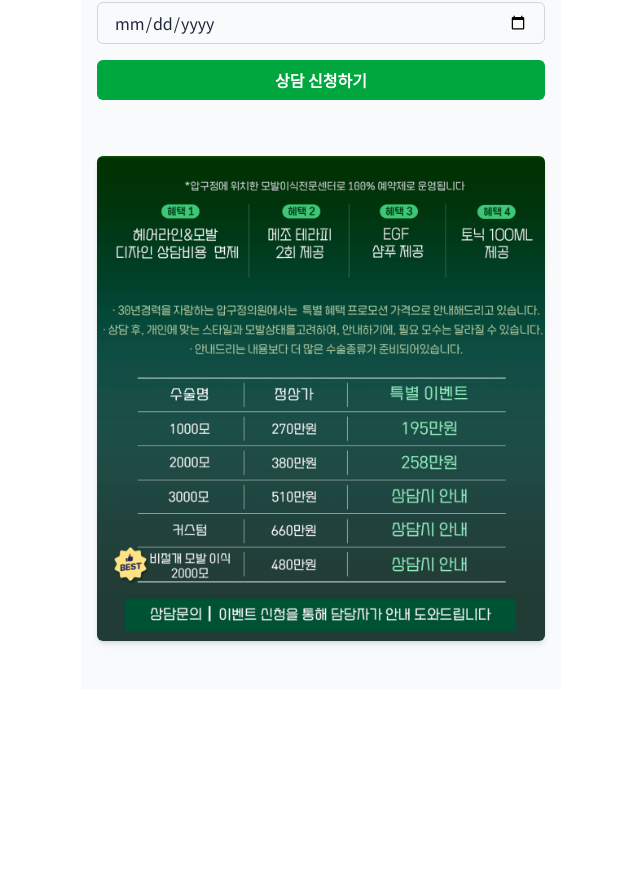
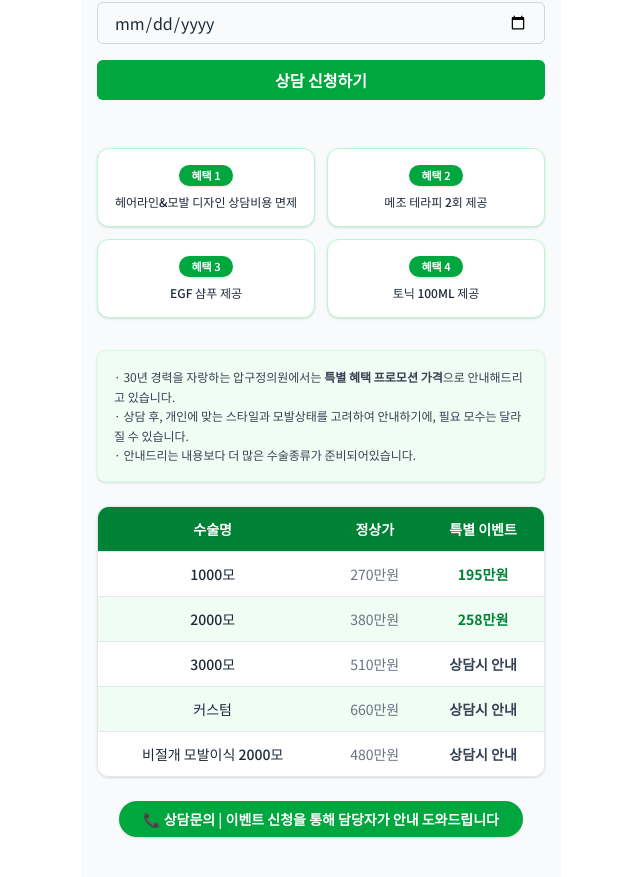
Before and after one commit to yuyu-kor/event-landingpage, a React (Vite) app: page /EventPage2 in a window 1280 px wide. Shown: the part 2267-3144 px from the top of the page, without its empty margins (319-959 px from the left). Before the commit the page ends 2956 px from the top, so only its background shows below. Built offline with nearby package versions, Linux system fonts and the light colour scheme; a web font is replaced by a local one.

Commit message:
Feat: event2page 이미지표 수정

```diff
--- a/src/pages/EventPage2.jsx
+++ b/src/pages/EventPage2.jsx
@@ -91,13 +91,92 @@ export default function EventPage2() {
           <EventForm />
         </section>
 
-        {/* 오시는 길 */}
-        <section className="mt-14 px-4 pb-12 text-center space-y-4">
-          <img
-            src="/assets/event2_detail.png"
-            alt="오시는 길"
-            className="w-full max-w-md mx-auto rounded-md shadow-md"
-          />
+        {/* 이벤트 가격표 */}
+        <section className="mt-12 px-4 pb-10">
+          {/* 혜택 리스트 */}
+          <div className="grid grid-cols-2 gap-3 mb-8">
+            {[
+              { no: "1", title: "헤어라인&모발 디자인 상담비용 면제" },
+              { no: "2", title: "메조 테라피 2회 제공" },
+              { no: "3", title: "EGF 샴푸 제공" },
+              { no: "4", title: "토닉 100ML 제공" },
+            ].map((item) => (
+              <div
+                key={item.no}
+                className="bg-white border border-green-200 rounded-xl shadow-sm p-4 flex flex-col items-center text-center"
+              >
+                {/* 뱃지 */}
+                <span className="bg-green-600 text-white px-3 py-0.5 rounded-full text-[11px] font-semibold mb-2 shadow-sm">
+                  혜택 {item.no}
+                </span>
+                <span className="text-xs font-medium text-gray-800 leading-snug">
+                  {item.title}
+                </span>
+              </div>
+            ))}
+          </div>
+
+          {/* 안내 문구 */}
+          <div className="bg-green-50 border border-green-100 rounded-lg p-4 text-[12px] text-gray-700 leading-relaxed mb-6 shadow-sm">
+            · 30년 경력을 자랑하는 압구정의원에서는{" "}
+            <b>특별 혜택 프로모션 가격</b>으로 안내해드리고 있습니다.
+            <br />
+            · 상담 후, 개인에 맞는 스타일과 모발상태를 고려하여 안내하기에, 필요
+            모수는 달라질 수 있습니다.
+            <br />· 안내드리는 내용보다 더 많은 수술종류가 준비되어있습니다.
+          </div>
+
+          {/* 가격표 */}
+          <div className="overflow-hidden rounded-xl shadow border border-gray-200">
+            <table className="w-full text-center text-sm">
+              <thead className="bg-green-700 text-white">
+                <tr>
+                  <th className="py-3 font-semibold">수술명</th>
+                  <th className="py-3 font-semibold">정상가</th>
+                  <th className="py-3 font-semibold">특별 이벤트</th>
+                </tr>
+              </thead>
+              <tbody>
+                {[
+                  { name: "1000모", normal: "270만원", special: "195만원" },
+                  { name: "2000모", normal: "380만원", special: "258만원" },
+                  { name: "3000모", normal: "510만원", special: "상담시 안내" },
+                  { name: "커스텀", normal: "660만원", special: "상담시 안내" },
+                  {
+                    name: "비절개 모발이식 2000모",
+                    normal: "480만원",
+                    special: "상담시 안내",
+                  },
+                ].map((row, idx) => (
+                  <tr
+                    key={row.name}
+                    className={`border-t border-gray-200 ${
+                      idx % 2 === 0 ? "bg-white" : "bg-green-50"
+                    }`}
+                  >
+                    <td className="py-3 px-2 font-medium">{row.name}</td>
+                    <td className="py-3 px-2 text-gray-500">{row.normal}</td>
+                    <td
+                      className={`py-3 px-2 font-bold ${
+                        row.special.includes("안내")
+                          ? "text-gray-700"
+                          : "text-green-700"
+                      }`}
+                    >
+                      {row.special}
+                    </td>
+                  </tr>
+                ))}
+              </tbody>
+            </table>
+          </div>
+
+          {/* 상담 문의 */}
+          <div className="mt-6 flex justify-center">
+            <span className="bg-green-600 hover:bg-green-700 transition text-white font-semibold text-sm px-6 py-2 rounded-full shadow cursor-pointer">
+              📞 상담문의 | 이벤트 신청을 통해 담당자가 안내 도와드립니다
+            </span>
+          </div>
         </section>
       </main>
     </div>
```
